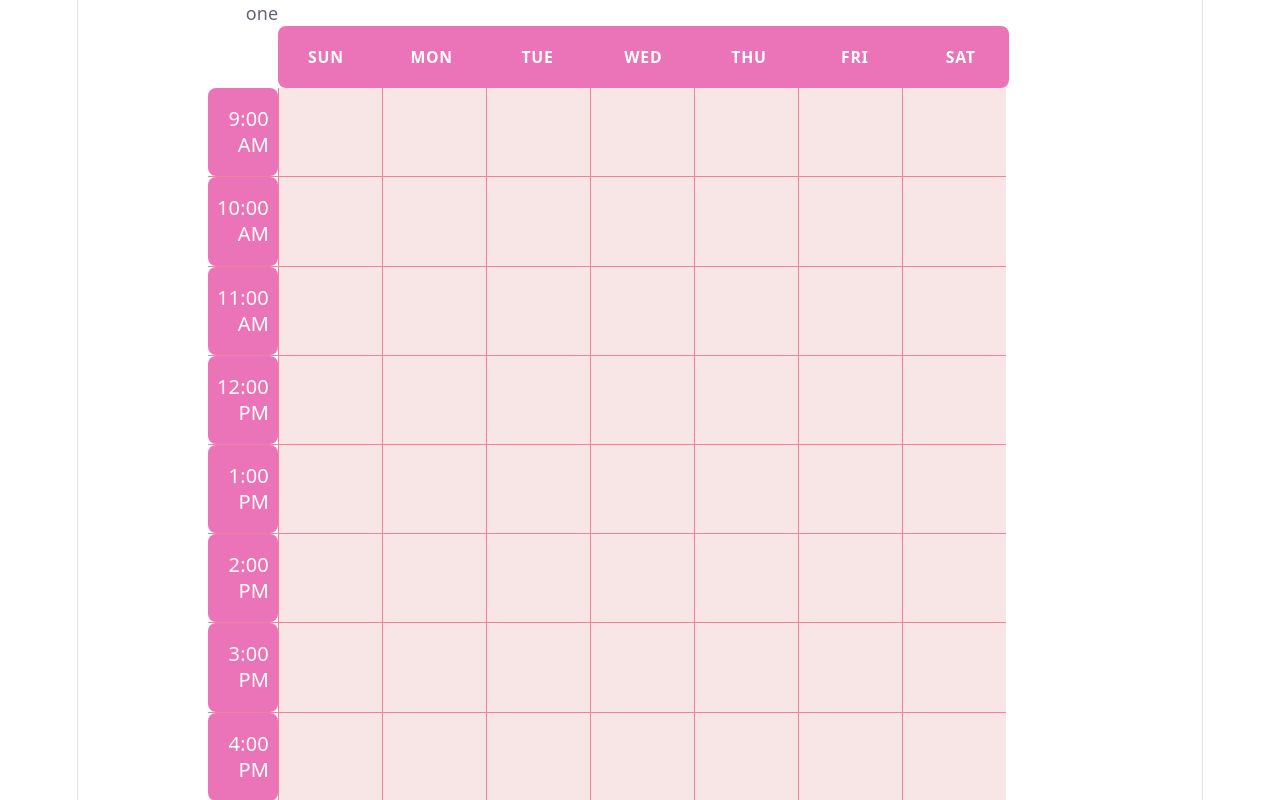
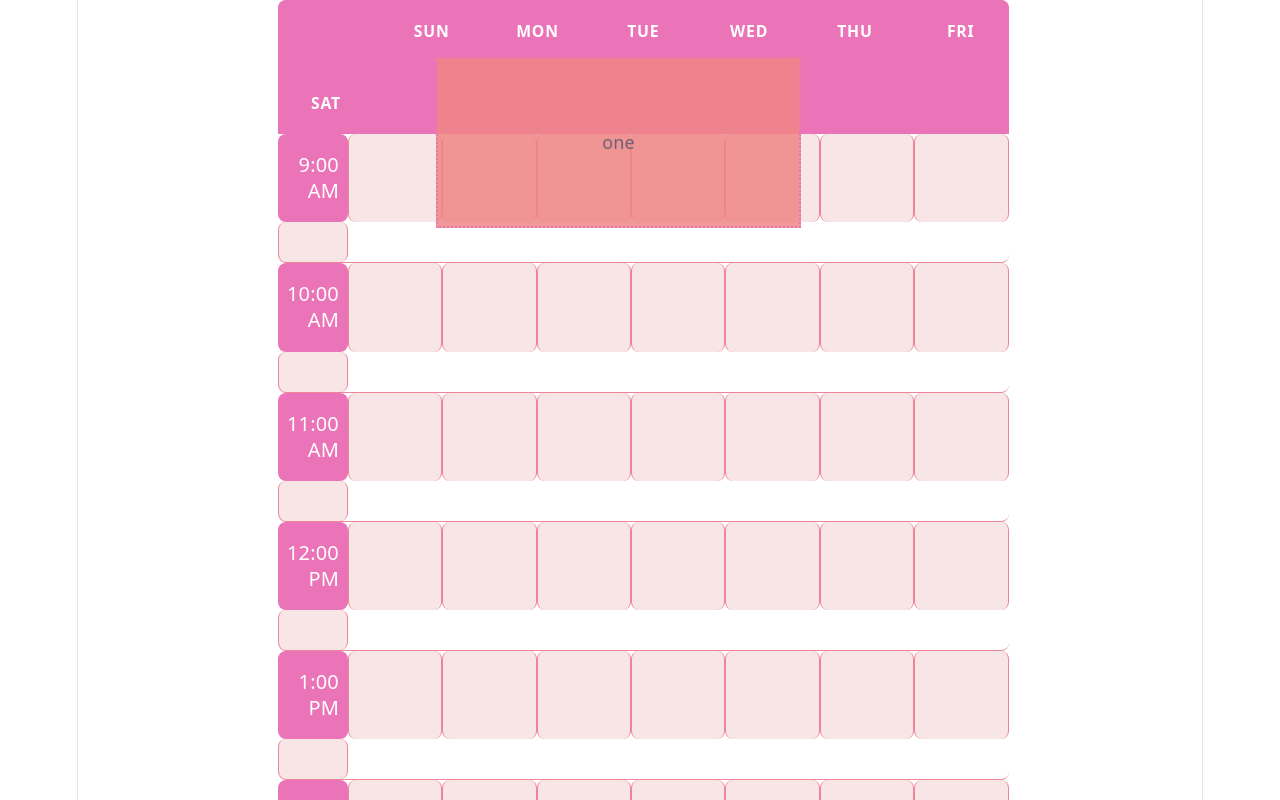
Before and after one commit to Ligia20/college_schedule_builder, a React (Vite) app: page / in a window 1280 px wide. Shown: the top 800 px of the page. Built offline with nearby package versions, Linux system fonts and the light colour scheme.

Commit message:
added a new box that can overlap the schedule, however there are issues. Need to add the function of courses too

```diff
--- a/src/App.css
+++ b/src/App.css
@@ -10,11 +10,7 @@
   background-color: rgb(244, 182, 216);
   margin-left: 200px;
 }
-.wrapper {
-  display: grid;
-  grid-template-columns: repeat(3,1fr);
-  gap:10px;
-}
+
 .week_grid {
   display: grid;
   grid-template-columns: repeat(7, 1fr);
@@ -39,10 +35,9 @@
 .schedule_grid_row {
   display: grid;
   grid-template-columns: 70px repeat(7,1fr);
-
+  border-radius: 8px;
   border-bottom: 1px solid rgb(238, 133, 150);
-  width: 71%;
-  margin-left: 130px;
+  width: 100%;
 
 }
 .schedule_grid_row:last-child {
@@ -69,6 +64,18 @@
   min-height: 40px;
   border-left: 1px solid rgb(238, 133, 150);
   background: #f8e6e6;
+  border-radius: 8px;
+  border-right: 1px solid rgb(238, 133, 150);
+}
+.wrapper {
+  position: absolute;
+  z-index: 10;
+  background-color: rgba(239, 135, 135, 0.85); /* Added opacity to see through grid */
+  display: flex;
+  justify-content: center;
+  align-items: center;
+  border: 2px dotted rgb(234, 116, 183);
+  box-sizing: border-box;
 }
 /*
 .CSBtitle {
--- a/src/App.tsx
+++ b/src/App.tsx
@@ -21,10 +21,19 @@ interface CalenderWeek {
 */
 export default function App() {
 
+        const totalDays = 7
+        const columnWidthPercent = 100 / totalDays;
+        const rowHeightPx = 57;
 
     //const [courses, setCourses] = useState([])
+    const eventSettings = {
+        left: `calc(70px + (${2 * columnWidthPercent}%))`,
+        width: `calc(${2* columnWidthPercent}%)`,
+        top: `${1 * rowHeightPx}px`,
+        height: `${3 * rowHeightPx}px`,
+    };
 
-    const dayLabels = ['Sun', 'Mon', 'Tue', 'Wed', 'Thu', 'Fri', 'Sat'];
+    const dayLabels = [' ', 'Sun', 'Mon', 'Tue', 'Wed', 'Thu', 'Fri', 'Sat'];
     /*const [messages, setMessages] = useState<string[]>([]); */
     const timeSlots = ['9:00 AM', '10:00 AM','11:00 AM','12:00 PM','1:00 PM',
         '2:00 PM','3:00 PM','4:00 PM','5:00 PM','6:00 PM','7:00 PM','8:00 PM',
@@ -39,10 +48,6 @@ export default function App() {
 
     */}
 
-    <div class="wrapper">
-        <div>one</div>
-    </div>
-
     <div className="calender_container">
         <div className="week_grid">
             {dayLabels.map((day, index) => (
@@ -51,20 +56,25 @@ export default function App() {
                 </div>
             ))}
         </div>
-    </div>
-    <div className="schedule_body">
+        <div className="schedule_body">
         {timeSlots.map((time, timeIndex) => (
-            <div key={timeIndex} className="schedule_grid_row">
+            <div key={timeIndex} className="schedule_grid_row" style={{height: `${rowHeightPx}`}}>
                 <div className="time_label_cell">
                     {time}
                 </div>
-                {dayLabels.map((_,dayIndex)=> (
+
+                {dayLabels.map((_,dayIndex) => (
                     <div key={dayIndex} className="time_slot_box">
                     </div>
                 ))}
             </div>
         ))}
+            <div className="wrapper" style={eventSettings}>
+                <div>one</div>
+            </div>
+        </div>
     </div>
+
     {/* <h1 className="CSBtitle">College Schedule Builder</h1> */}
     </>;
 
```
